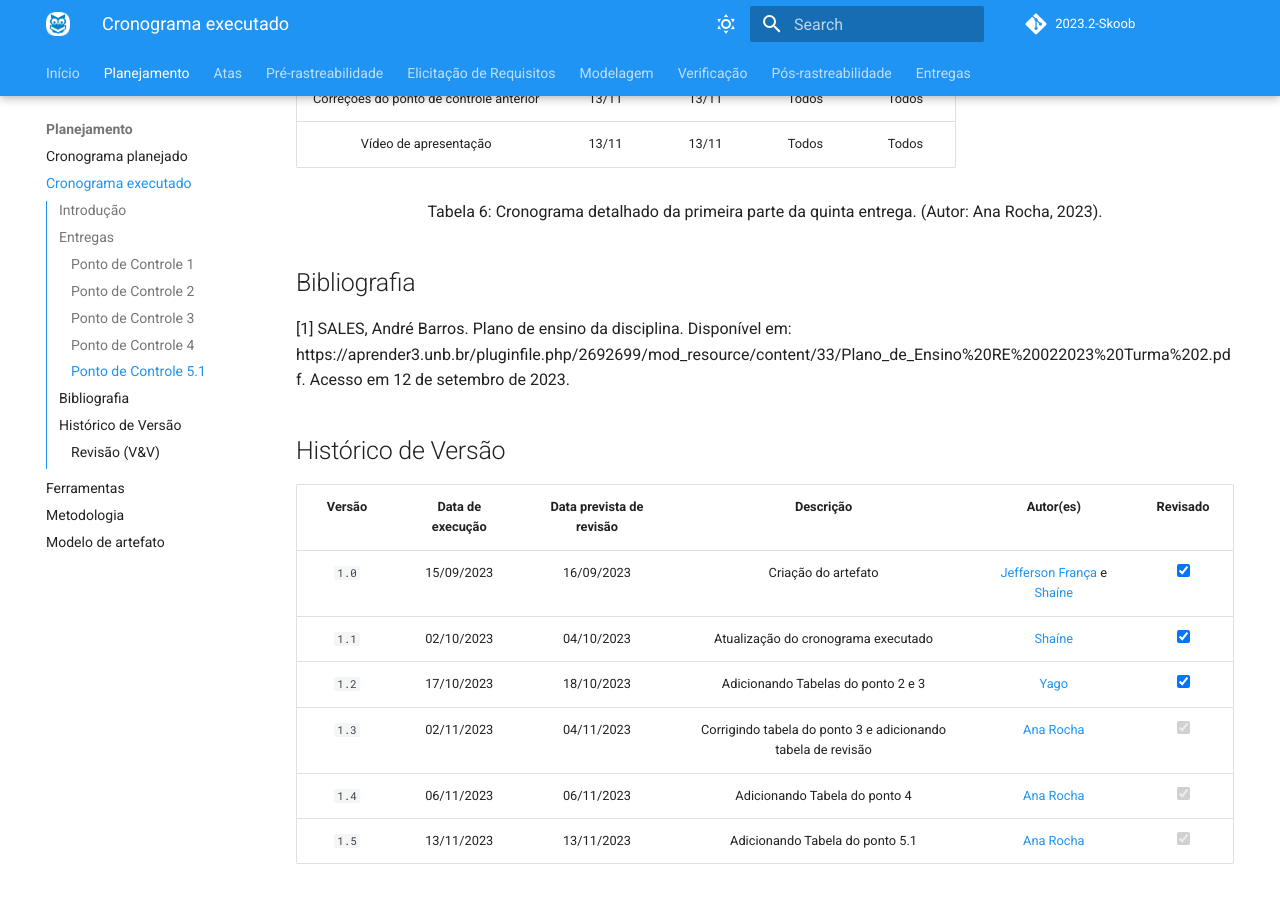
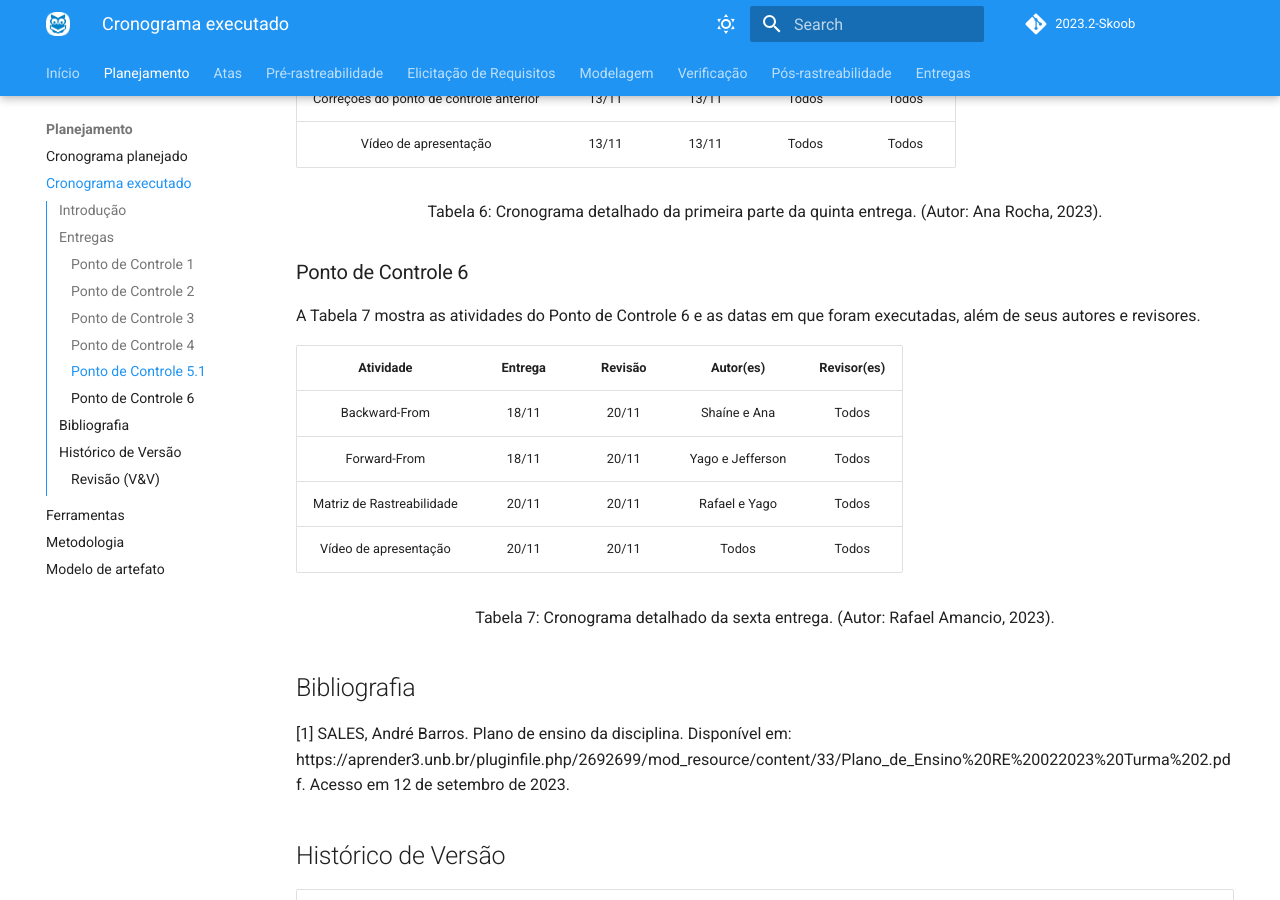
Before and after one commit to Requisitos-de-Software/2023.2-Skoob, an MkDocs documentation site: the page built from docs/planejamento/cronograma_executado.md, in a window 1280 px wide and 900 px high, scrolled down 3324 px. Built offline with MkDocs 1.6.1 and Material for MkDocs 9.7.7, drawn with Linux system fonts in a browser that asks for light colours; comment, search, counter and statistics services are not loaded.

Commit message:
Cronograma executado atualizado

```diff
--- a/docs/planejamento/cronograma_executado.md
+++ b/docs/planejamento/cronograma_executado.md
@@ -97,6 +97,20 @@ A Tabela 6 mostra as atividades do Ponto de Controle 5.1 e as datas em que foram
 <p> Tabela 6: Cronograma detalhado da primeira parte da quinta entrega. (Autor: Ana Rocha, 2023).</p>
 </div>
 
+### Ponto de Controle 6
+A Tabela 7 mostra as atividades do Ponto de Controle 6 e as datas em que foram executadas, além de seus autores e revisores.
+
+|           Atividade           | Entrega | Revisão |                   Autor(es)                    |                  Revisor(es)                   |
+| :---------------------------: | :-----: | :-----: | :--------------------------------------------: | :--------------------------------------------: |
+| Backward-From                 |  18/11  |  20/11  |                   Shaíne e Ana                 |                      Todos                     |
+|   Forward-From                |  18/11  |  20/11  |                 Yago e Jefferson               |                      Todos                     |
+| Matriz de Rastreabilidade     |  20/11  |  20/11  |                   Rafael e Yago                |                      Todos                     |
+|     Vídeo de apresentação     |  20/11  |  20/11  |                       Todos                    |                      Todos                     |
+
+<div style="text-align: center">
+<p> Tabela 7: Cronograma detalhado da sexta entrega. (Autor: Rafael Amancio, 2023).</p>
+</div>
+
 ## Bibliografia
 
 [1] SALES, André Barros. Plano de ensino da disciplina. Disponível em: https://aprender3.unb.br/pluginfile.php/2692699/mod_resource/content/33/Plano_de_Ensino%20RE%20022023%20Turma%202.pdf. Acesso em 12 de setembro de 2023.
```
